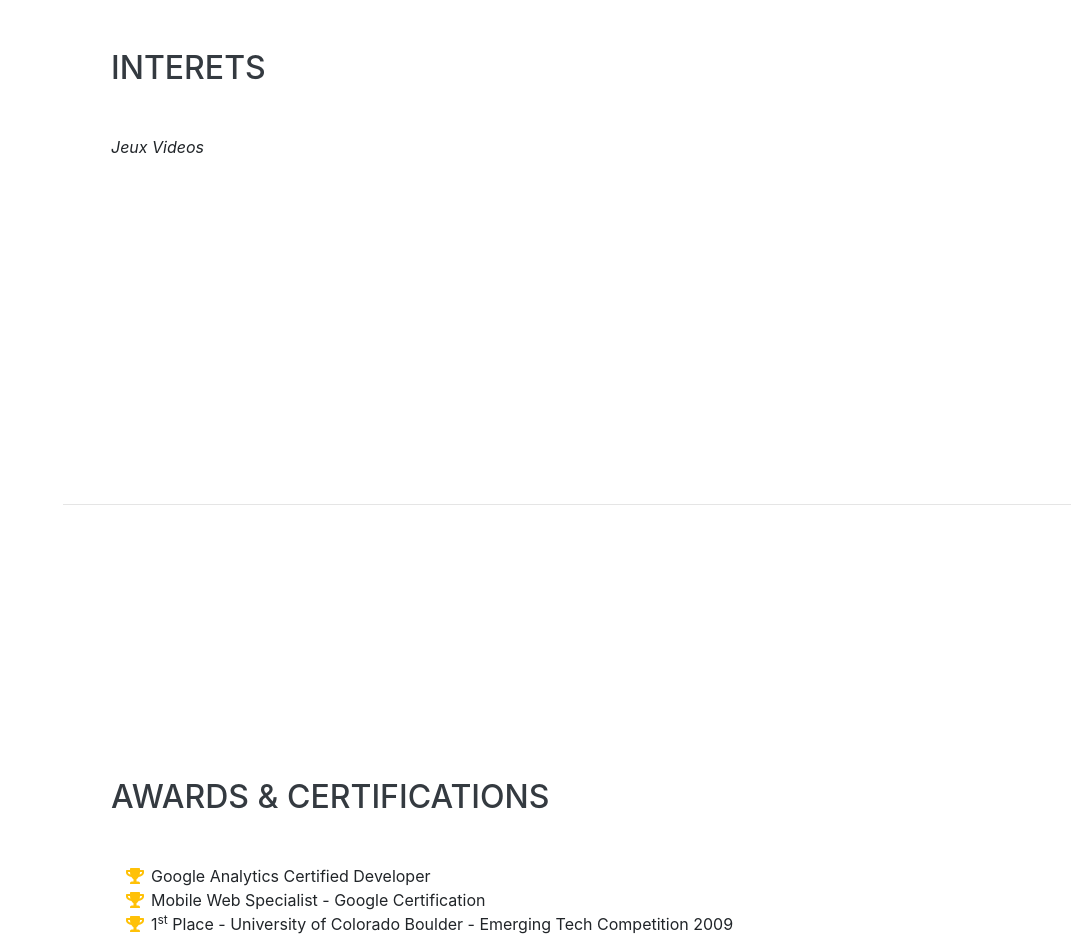
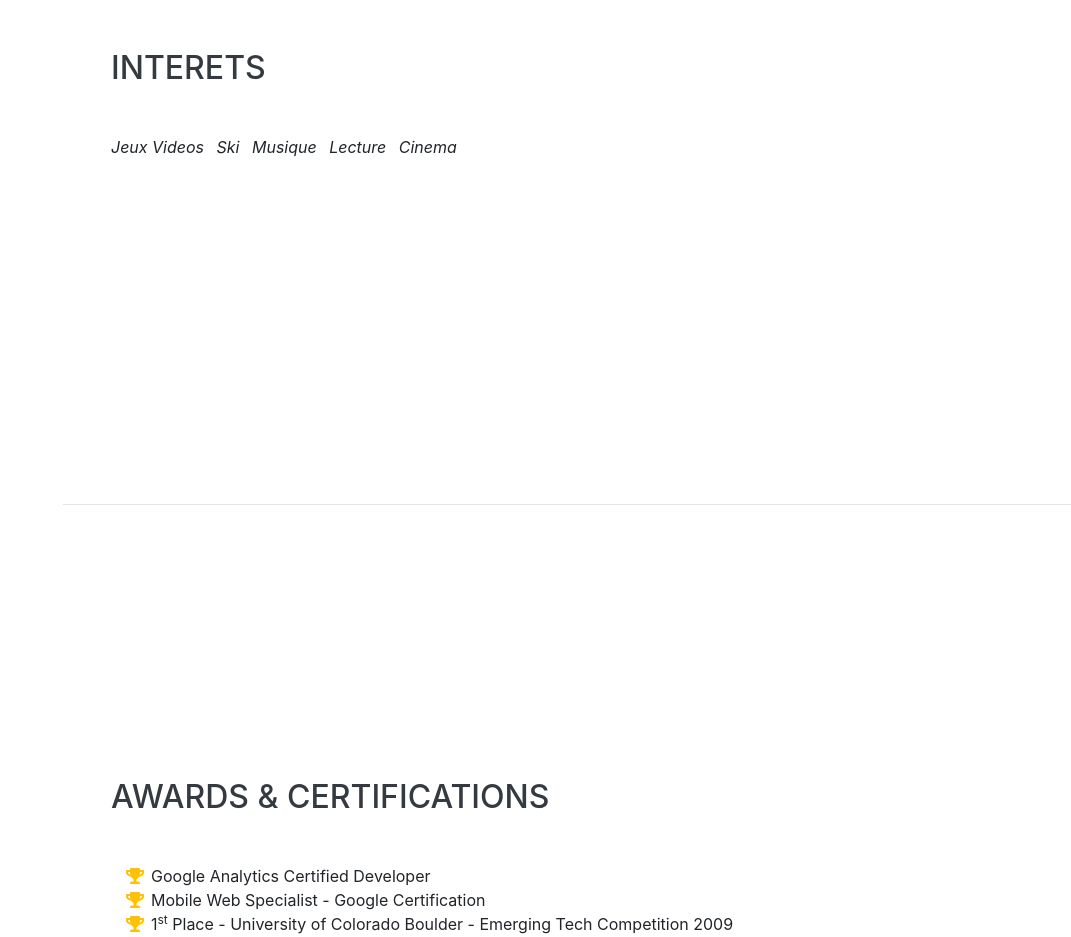
Before and after one commit to LuluLaGlue/LuluLaGlue.github.io, a website with bundled scripts: page index.html in a window 1280 px wide. Shown: the part 3500-4437 px from the top of the page, without its empty margins (209-1280 px from the left). Built offline with nearby package versions, Linux system fonts and the light colour scheme; a web font is replaced by a local one.

Commit message:
Interets

```diff
--- a/index.html
+++ b/index.html
@@ -193,21 +193,20 @@
     <section class="resume-section p-3 p-lg-5 d-flex align-items-center" id="interests">
       <div class="w-100">
             <h2 class="mb-5">Interets</h2>
-
             <li class="list-inline-item">
                 <i>Jeux Videos</i>
             </li>
             <li class="list-inline-item">
-                      <i class="fab fa-skiing"></i>
+                <i>Ski</i>
             </li>
             <li class="list-inline-item">
-                      <i class="fab fa-music"></i>
+              <i>Musique</i>
             </li>
             <li class="list-inline-item">
-                      <i class="fab fa-book-reader"></i>
+                <i>Lecture</i>
             </li>
             <li class="list-inline-item">
-                      <i class="fab fa-film"></i>
+                <i>Cinema</i>
             </li>
       </div>
     </section>
```
Lines whose indentation alone changed are shown as unchanged.
